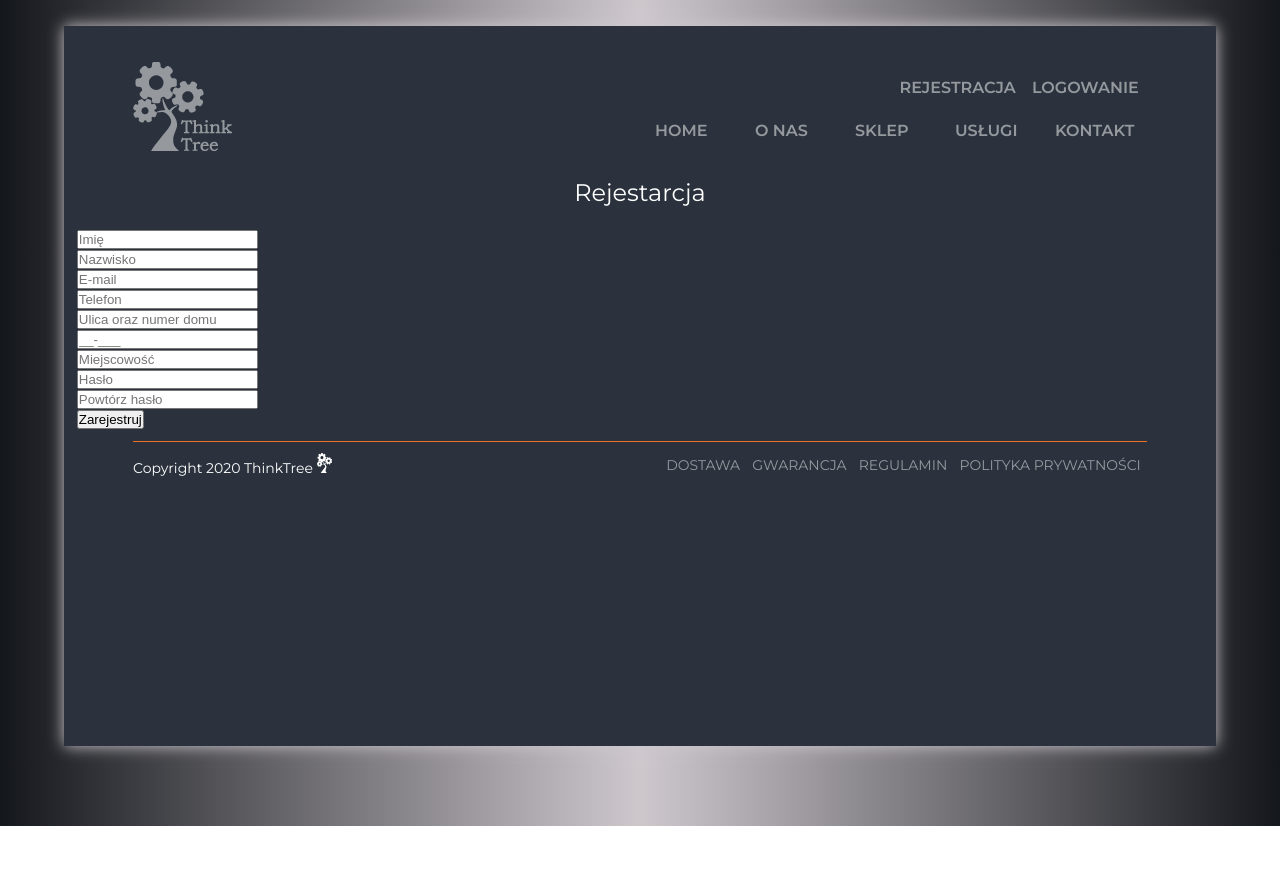
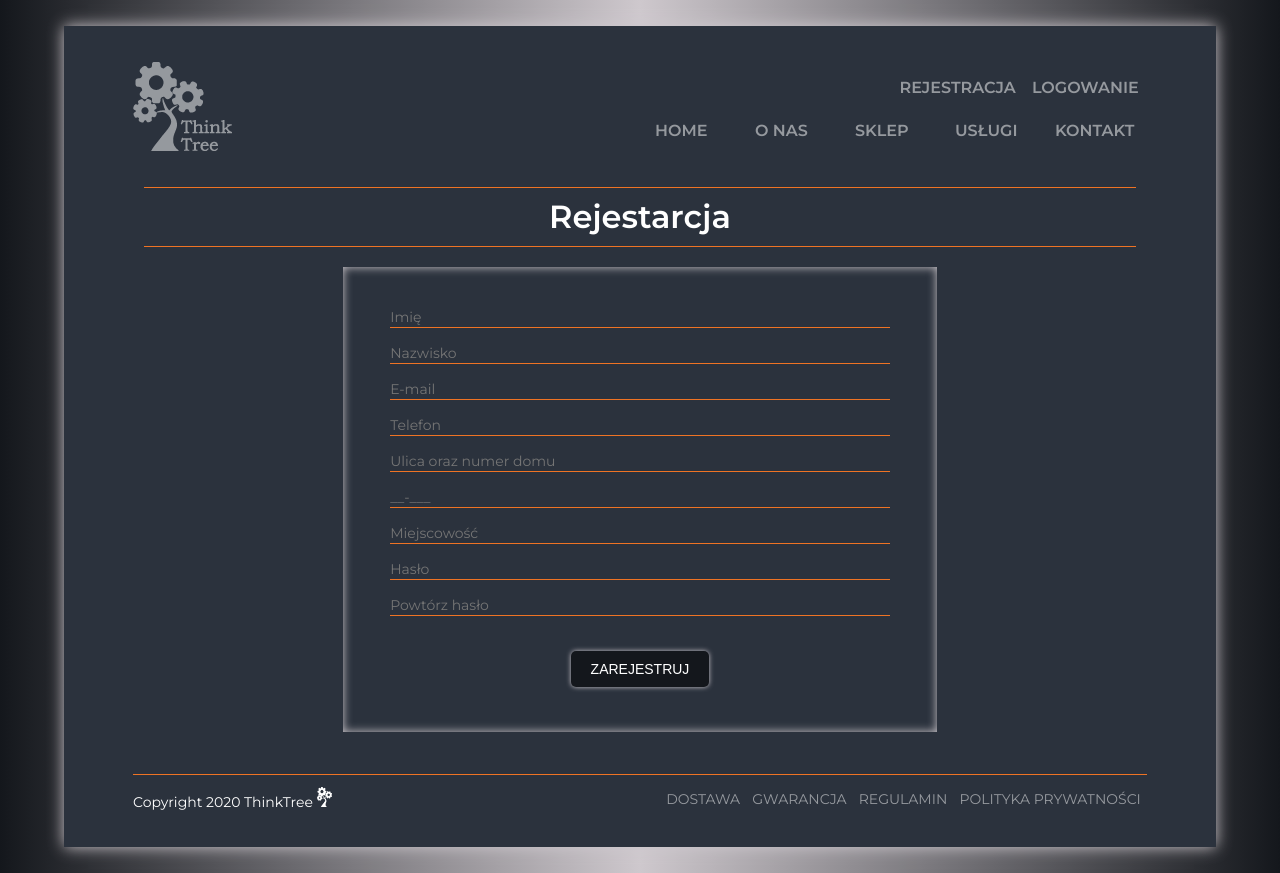
Before and after one commit to ArlBiern/OnlineShop, a React (Create React App) app in the folder client/: page /registration in a window 1280 px wide. Before the commit the page ends 826 px from the top, so only its background shows below. Built offline with nearby package versions, Linux system fonts and the light colour scheme; no server answers.

Commit message:
Add style to registration & login component

```diff
--- a/client/src/components/nav/Login.js
+++ b/client/src/components/nav/Login.js
@@ -2,6 +2,7 @@ import React from 'react';
 import { Field, reduxForm } from 'redux-form';
 import { connect } from 'react-redux';
 import { loginUser } from '../../actions/authActions';
+import '../../styles/Forms.css';
 
 class Login extends React.Component {
   state = { alertMsg: null }
@@ -52,9 +53,9 @@ class Login extends React.Component {
 
   render() {
     return (
-      <div className="form_container">
-        <h2>Logowanie</h2>
-        <form onSubmit={this.props.handleSubmit(this.onSubmit)} className="registration_form">
+      <div className="container">
+        <h1>Logowanie</h1>
+        <form onSubmit={this.props.handleSubmit(this.onSubmit)} className="user_form">
           <div>
             <Field
               name="email"
@@ -72,11 +73,11 @@ class Login extends React.Component {
             />
           </div>
           <div>
-            <button type="submit">
+            <button type="submit" className="main_button">
               Zaloguj
             </button>
           </div>
-          <div className="alert_box">
+          <div>
             { this.state.alertMsg ? <p>{this.state.alertMsg}</p> : null }
           </div>
         </form>
--- a/client/src/components/nav/Registration.js
+++ b/client/src/components/nav/Registration.js
@@ -2,6 +2,7 @@ import React from 'react';
 import { Field, reduxForm } from 'redux-form';
 import { connect } from 'react-redux';
 import { registerUser } from '../../actions/authActions';
+import '../../styles/Forms.css';
 
 class Registration extends React.Component {
   state = { alertMsg: null}
@@ -50,9 +51,9 @@ class Registration extends React.Component {
 
   render() {
     return (
-      <div className="form_container">
-        <h2>Rejestarcja</h2>
-        <form onSubmit={this.props.handleSubmit(this.onSubmit)} className="registration_form">
+      <div className="container">
+        <h1>Rejestarcja</h1>
+        <form onSubmit={this.props.handleSubmit(this.onSubmit)} className="user_form">
           <div>
             <Field
               name="name"
@@ -126,12 +127,12 @@ class Registration extends React.Component {
             />
           </div>
           <div>
-            <button type="submit">
+            <button type="submit" className="main_button">
               Zarejestruj
             </button>
           </div>
         </form>
-        <div className="alert_box">
+        <div>
           { this.state.alertMsg ? <p>{this.state.alertMsg}</p> : null }
         </div>
       </div>
--- a/client/src/styles/App.css
+++ b/client/src/styles/App.css
@@ -60,10 +60,16 @@ h3 {
   margin: 0 auto;
 }
 
-a {
+a, button {
   text-transform: uppercase;
   color: var(--main_font_color);
   text-decoration: none;
+}
+
+button {
+  outline: none;
+  border: none;
+  cursor: pointer;
 }
 
 ul {
@@ -82,6 +88,6 @@ ul {
 
 .main_button:hover {
   background-color: var(--details);
-  color: var(--main_background);
+  color: var(--dark_shadow);
   font-weight: 600;
 }
--- /dev/null
+++ b/client/src/styles/Forms.css
@@ -0,0 +1,41 @@
+button.main_button {
+  margin-top: 20px;
+}
+
+.user_form {
+  width: 60%;
+  margin: 2% auto;
+  padding: 4% 2%;
+  box-shadow: inset 0 0 10px var(--light_shadow);
+  text-align: center;
+}
+
+.user_form p {
+  opacity: 0.5;
+  font-size: 14px;
+  text-align: left;
+  padding: 1% 0;
+  width: 90%;
+  margin: 0 auto;
+}
+
+.user_form input {
+  width: 90%;
+  border: none;
+  border-bottom: 1px solid var(--details);
+  background: inherit;
+  padding: 2px 0;
+  margin-bottom: 15px;
+  font-family: var(--main_font);
+  color: var(--main_font_color);
+}
+
+.user_form input::placeholder {
+  font-size: 14px;
+}
+
+.user_form input:focus {
+  border: none;
+  outline: none;
+  border-bottom: 1px solid var(--main_font_color);
+}
```
